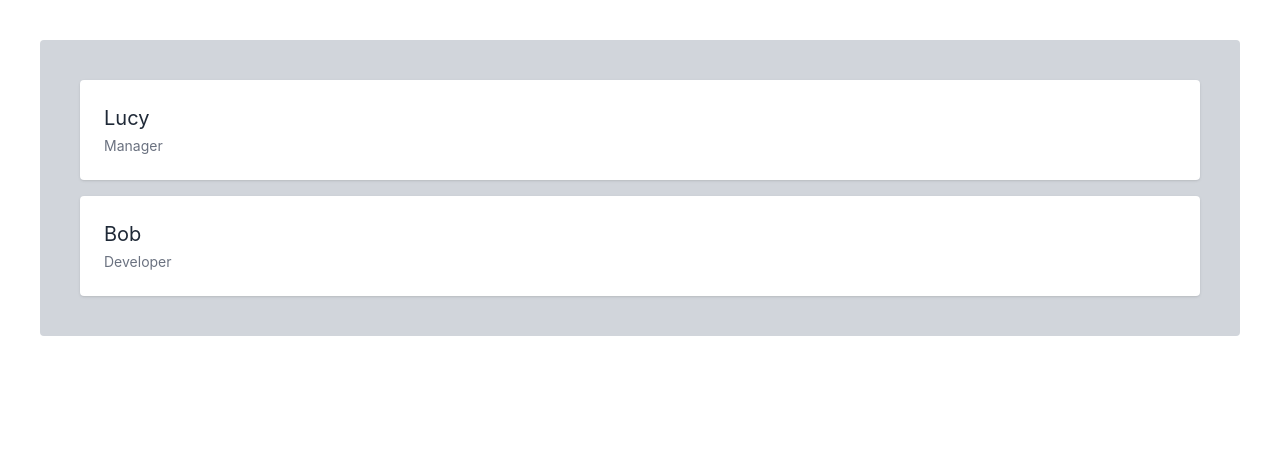
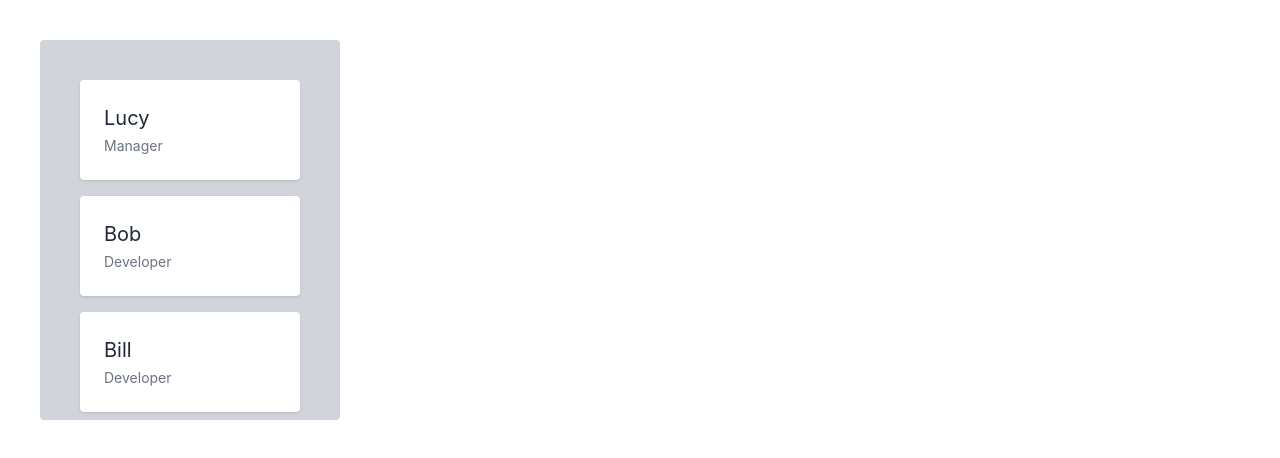
Before and after one commit to thatsehannah/checklist-with-reusable-components, a React (Create React App) app: page / in a window 1280 px wide. Shown: the top 458 px of the page. Built offline with nearby package versions, Linux system fonts and the light colour scheme.

Commit message:
utilzing prop spreading and componentpropswithoutref to add dynamic stylings to the unordered list

```diff
--- a/src/App.tsx
+++ b/src/App.tsx
@@ -7,10 +7,19 @@ function App() {
         data={[
           { id: 1, name: 'Lucy', role: 'Manager' },
           { id: 2, name: 'Bob', role: 'Developer' },
+          { id: 3, name: 'Bill', role: 'Developer' },
+          { id: 4, name: 'Tara', role: 'UX' },
+          { id: 5, name: 'Elliot', role: 'Developer' },
+          { id: 6, name: 'Derik', role: 'QA' },
         ]}
         id='id'
         primary='name'
         secondary='role'
+        style={{
+          width: '300px',
+          maxHeight: '380px',
+          overflowY: 'auto',
+        }}
       />
     </div>
   );
--- a/src/Checklist/Checklist.tsx
+++ b/src/Checklist/Checklist.tsx
@@ -1,13 +1,24 @@
+import { ComponentPropsWithoutRef } from 'react';
+
 type Props<Data> = {
   data: Data[];
   id: keyof Data;
   primary: keyof Data;
   secondary: keyof Data;
-};
+} & ComponentPropsWithoutRef<'ul'>;
 
-export function Checklist<Data>({ data, id, primary, secondary }: Props<Data>) {
+export function Checklist<Data>({
+  data,
+  id,
+  primary,
+  secondary,
+  ...ulProps
+}: Props<Data>) {
   return (
-    <ul className='bg-gray-300 rounded p-10'>
+    <ul
+      className='bg-gray-300 rounded p-10'
+      {...ulProps}
+    >
       {data.map((item) => {
         const idValue = item[id] as unknown;
         if (typeof idValue !== 'string' && typeof idValue !== 'number') {
```
